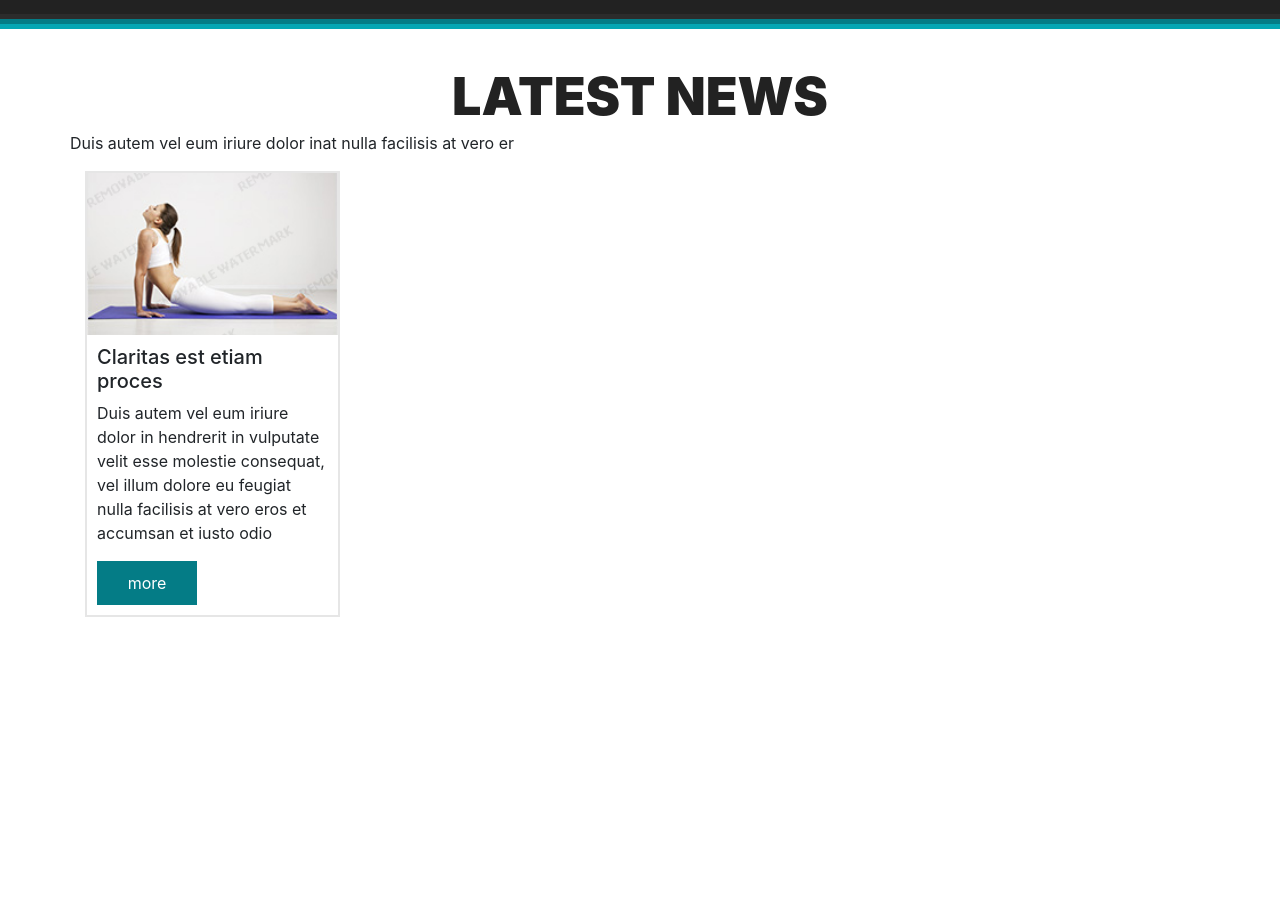
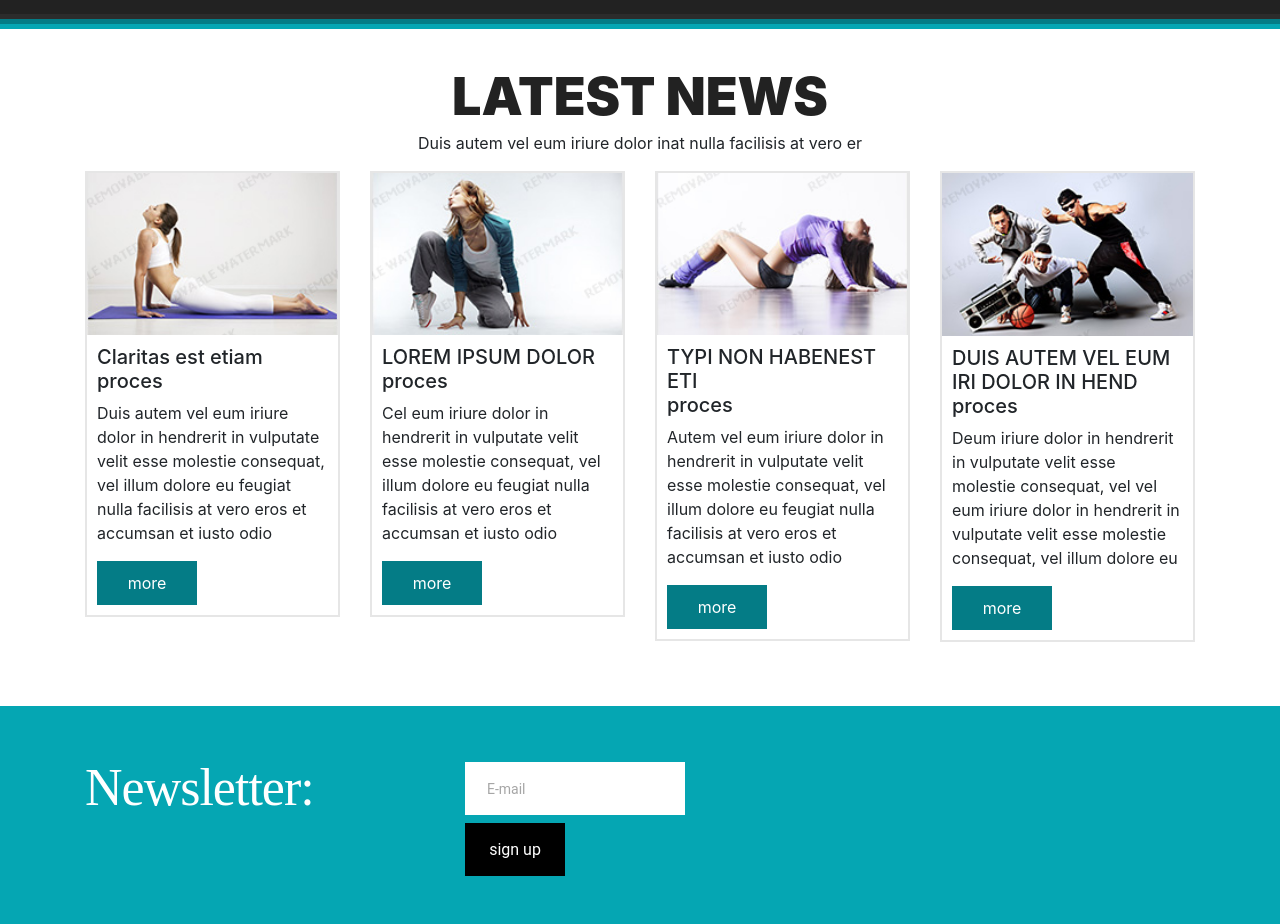
Before and after one commit to veronika-a/dance, a plain HTML site: page index.html in a window 1280 px wide. Shown: the part 1040-1964 px from the top of the page. Before the commit the page ends 1721 px from the top, so only its background shows below. Drawn offline with nearby package versions, Linux system fonts and the light colour scheme.

Commit message:
Update index.html

```diff
--- a/index.html
+++ b/index.html
@@ -145,7 +145,7 @@
 			<div class="row justify-content-center">
 				<h3>Latest news</h3>
 			</div>
-			<div class="row ">
+			<div class="row justify-content-center">
 				<p>Duis autem vel eum iriure dolor inat nulla facilisis at vero er
 				</p>
 			</div>
@@ -160,20 +160,99 @@
 							</h5>
 							<p>Duis autem vel eum iriure dolor in hendrerit in vulputate velit esse molestie consequat, vel illum dolore eu feugiat nulla facilisis at vero eros et accumsan et iusto odio
 							</p>
+							<a href="#">
+								<div class="btn_slide">
+									more
+								</div>
+							</a>
 
+						</div>
+					</div>
+				</div>
+				<div class="col-md-3">
+					<div class="info_block">
 
-							<div class="btn_wrapper">
-								<a href="#">
-									<div class="btn_slide">
-										more
-									</div>
-								</a>
-							</div>
+						<img src="img/page-1_img-2.jpg" alt="">
+						<div class="info_block_text">
+							<h5>LOREM IPSUM DOLOR<br>proces
+							</h5>
+							<p>Cel eum iriure dolor in hendrerit in vulputate velit esse molestie consequat, vel illum dolore eu feugiat nulla facilisis at vero eros et accumsan et iusto odio
+							</p>
+							<a href="#">
+								<div class="btn_slide">
+									more
+								</div>
+							</a>
+
+						</div>
+					</div>
+				</div>
+				<div class="col-md-3">
+					<div class="info_block">
+
+						<img src="img/page-1_img-3.jpg" alt="">
+						<div class="info_block_text">
+							<h5>TYPI NON HABENEST ETI<br>proces
+							</h5>
+							<p>Autem vel eum iriure dolor in hendrerit in vulputate velit esse molestie consequat, vel illum dolore eu feugiat nulla facilisis at vero eros et accumsan et iusto odio
+							</p>
+							<a href="#">
+								<div class="btn_slide">
+									more
+								</div>
+							</a>
+
+						</div>
+					</div>
+				</div>
+				<div class="col-md-3">
+					<div class="info_block">
+
+						<img src="img/page-1_img-4.jpg" alt="">
+						<div class="info_block_text">
+							<h5>DUIS AUTEM VEL EUM IRI
+								DOLOR IN HEND<br>proces
+							</h5>
+							<p>Deum iriure dolor in hendrerit in vulputate velit esse molestie consequat, vel vel eum iriure dolor in hendrerit in vulputate velit esse molestie consequat, vel illum dolore eu
+							</p>
+							<a href="#">
+								<div class="btn_slide">
+									more
+								</div>
+							</a>
+
 						</div>
 					</div>
 				</div>
 			</div>
 		</div>
 	</div>
+
+	<!--========= sForm =========-->
+	<div class="sForm">
+		<div class="container">
+			<div class="row">
+				<div class="col-md-4">
+					<h3>Newsletter:</h3>
+				</div>
+				<div class="col-md-6">
+					<form id="form1">
+						<div class="success" style="display: none;">Your subscribe request has been sent!
+						</div>
+
+
+						<label class="email">
+							<input type="email" value="E-mail">
+							<span class="error">*This is not a valid email address.</span>
+						</label>
+						<div class="btns">
+							<a href="#" class="button" data-type="submit">sign up</a>
+						</div>
+
+					</form>
+				</div>
+			</div>
+		</div>
+	</div>
 </body>
 </html>
```
